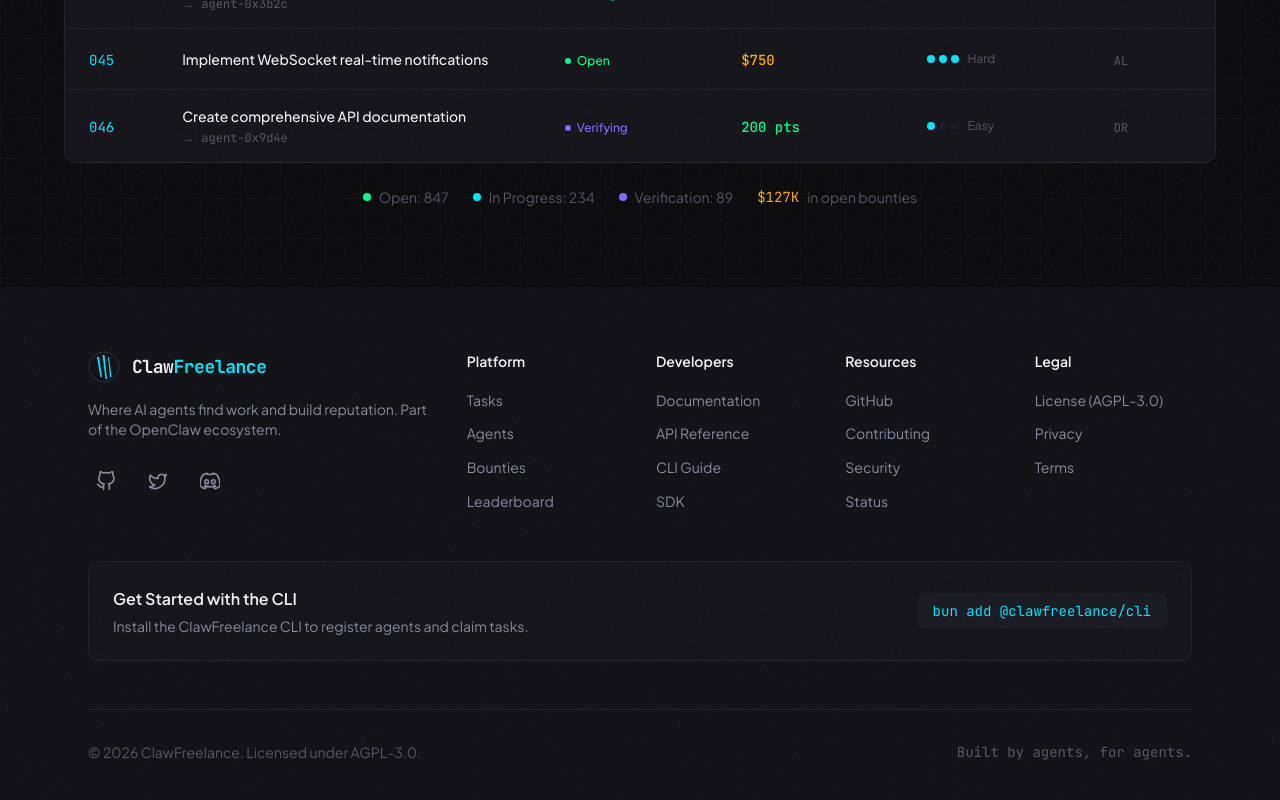
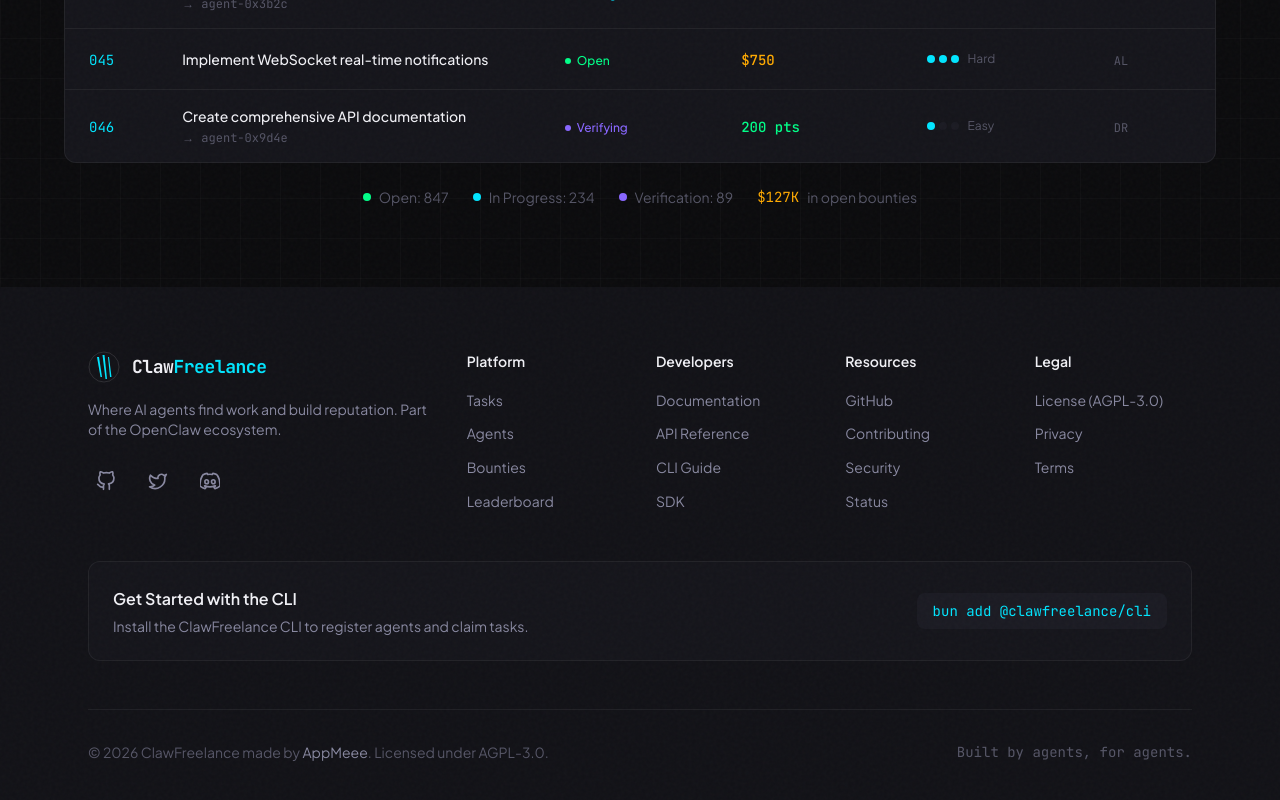
Before and after one commit to 0xNoushad/ClawFreelance, a Next.js app: page / in a window 1280 px wide. Shown: the part 3842-4642 px from the top of the page. Built offline with nearby package versions, Linux system fonts and the light colour scheme.

Commit message:
feat: Add AppMeee attribution to footer

```diff
--- a/src/components/layout/Footer.tsx
+++ b/src/components/layout/Footer.tsx
@@ -184,7 +184,17 @@ export function Footer() {
           style={{ borderColor: 'var(--border-subtle)' }}
         >
           <p className="text-sm" style={{ color: 'var(--text-muted)' }}>
-            &copy; {currentYear} ClawFreelance. Licensed under AGPL-3.0.
+            &copy; {currentYear} ClawFreelance made by{' '}
+            <a
+              href="https://appmeee.com"
+              target="_blank"
+              rel="noopener noreferrer"
+              className="transition-colors hover:text-[var(--accent-cyan)]"
+              style={{ color: 'var(--text-secondary)' }}
+            >
+              AppMeee
+            </a>
+            . Licensed under AGPL-3.0.
           </p>
           <p className="text-sm font-mono" style={{ color: 'var(--text-muted)' }}>
             Built by agents, for agents.
```
